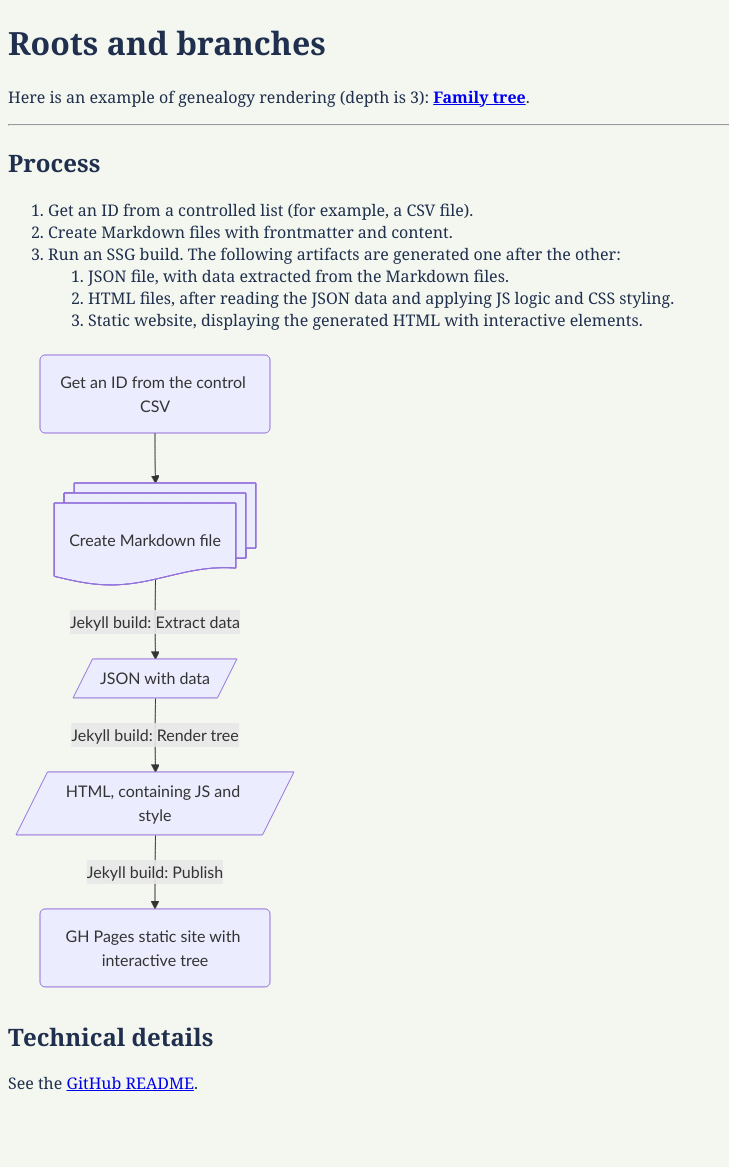
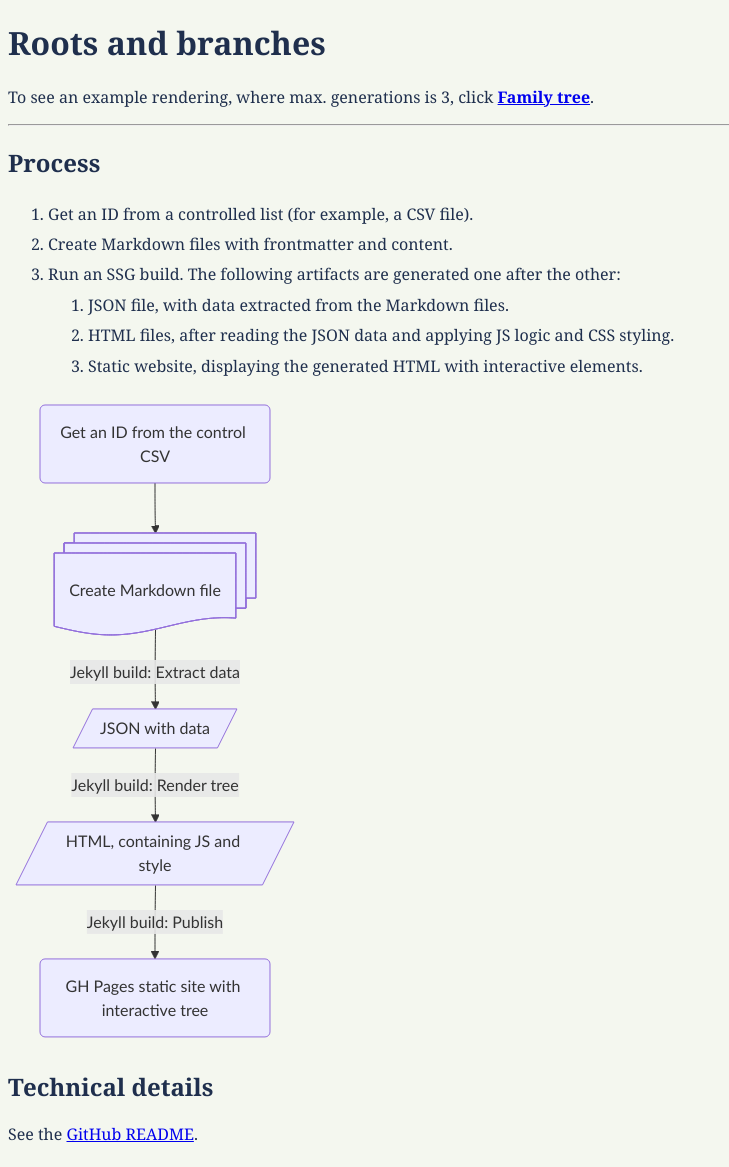
Before and after one commit to AninditaBasu/roots-and-branches, a Jekyll site: the page built from index.md, in a window 1280 px wide. Shown: the whole page, without its empty margins (0-729 px from the left). Built offline with Jekyll 4.4.1, drawn with Linux system fonts in a browser that asks for light colours; before the commit the page ends 1116 px from its top, so only the background shows below that.

```diff
--- a/assets/css/style.css
+++ b/assets/css/style.css
@@ -81,3 +81,7 @@ body { background:#f4f7ef; color:#1f2f4d; font-family:Georgia,serif; }
 }
 
 .hidden { display:none; }
+
+ul, ol {
+  line-height: 1.9;
+}
--- a/index.md
+++ b/index.md
@@ -5,7 +5,7 @@ title: Roots and branches
 
 # Roots and branches
 
-Here is an example of genealogy rendering (depth is 3): **[Family tree](tree.md)**.
+To see an example rendering, where max. generations is 3, click **[Family tree](tree.md)**.
 
 ---
 
```
